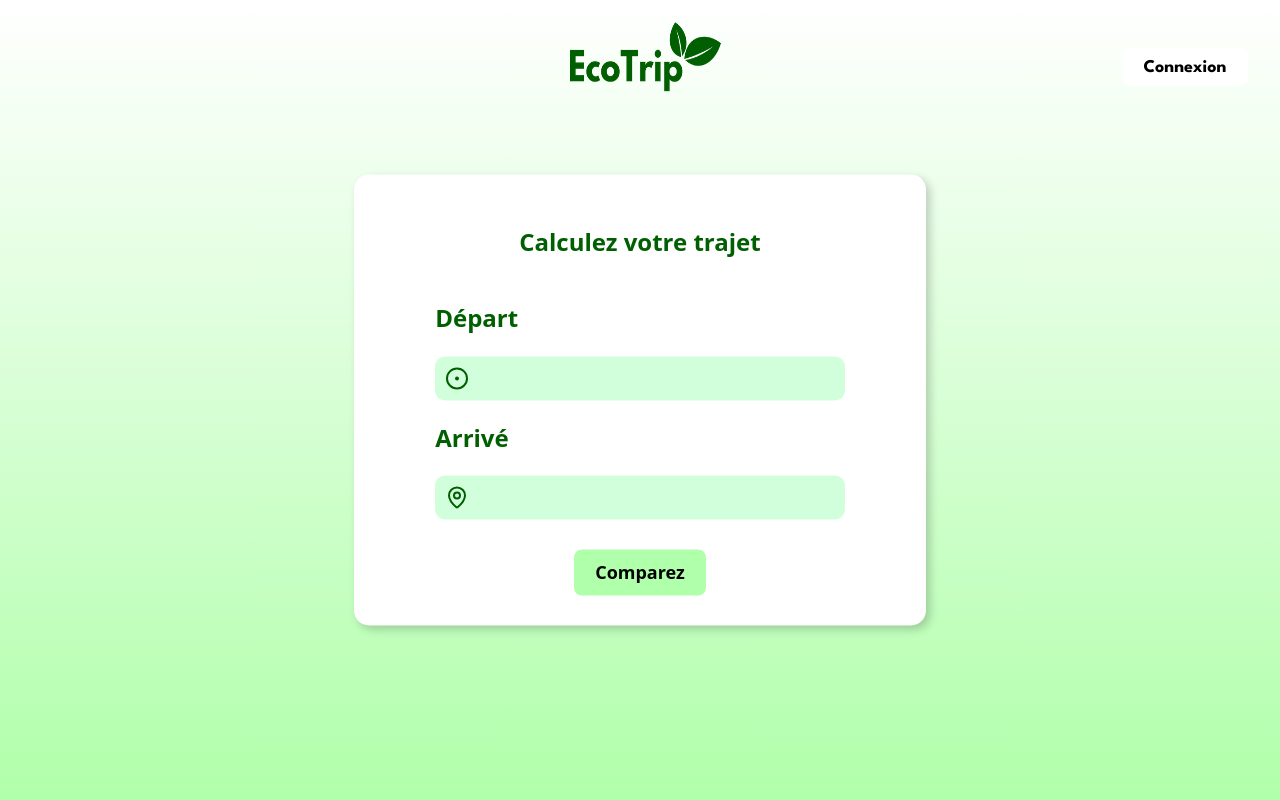
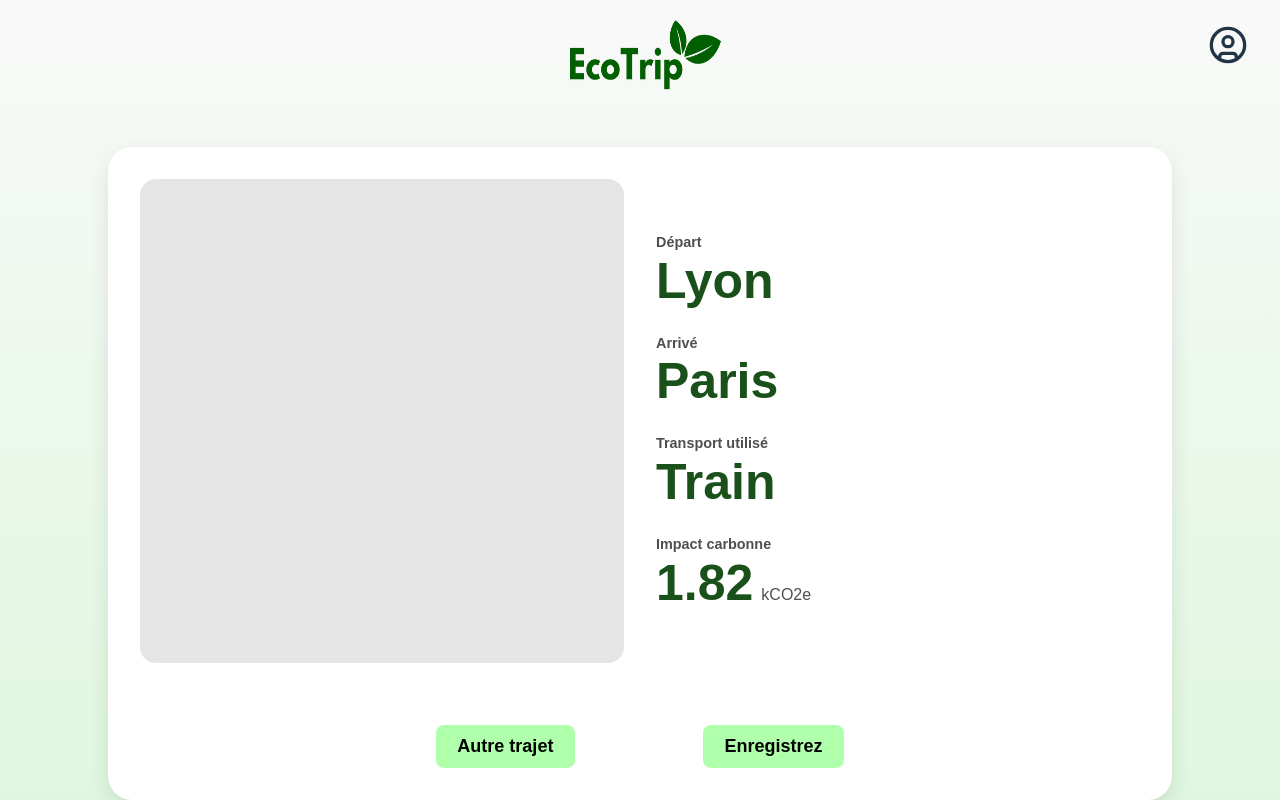
Before and after one commit to amir69003/Ecotrip, a React (Vite) app in the folder frontend/: page / in a window 1280 px wide. Built offline with nearby package versions, Linux system fonts and the light colour scheme.

Commit message:
Le design est presque fini il manque la map

```diff
--- /dev/null
+++ b/frontend/src/assets/styles/result.module.css
@@ -0,0 +1,134 @@
+@font-face {
+    font-family: 'League Spartan';
+    src: url('./../fonts/LeagueSpartan.ttf');
+}
+
+.resultPage {
+    height: 100vh;
+    width: 100vw;
+    overflow: hidden;
+    background: linear-gradient(to bottom, #f9f9f9, #dff7df);
+    display: flex;
+    flex-direction: column;
+    align-items: center;
+    font-family: 'Poppins', sans-serif;
+}
+
+/* Conteneur central blanc */
+.whiteContainer {
+    background: white;
+    border-radius: 1.5rem;
+    padding: 2rem;
+    width: 90%;
+    max-width: 1000px;
+    height: auto;
+    box-shadow: 0 8px 20px rgba(0, 0, 0, 0.1);
+    display: flex;
+    flex-direction: column;
+    gap: 2rem;
+    margin-top: 2rem;
+}
+
+/* Carte à gauche / Résultats à droite */
+.mapResultContainer {
+    display: flex;
+    flex-direction: row;
+    justify-content: space-between;
+    align-items: stretch;
+    gap: 2rem;
+    width: 100%;
+}
+
+/* Map : prend la moitié gauche */
+.map {
+    flex: 1;
+    background-color: #e5e5e5;
+    border-radius: 1rem;
+    overflow: hidden;
+    aspect-ratio: 1 / 1;
+}
+
+/* Résultats à droite */
+.resultContainer {
+    flex: 1;
+    display: flex;
+    flex-direction: column;
+    justify-content: center;
+    gap: 1.5rem;
+}
+
+/* Bloc texte */
+.collumData h2 {
+    font-size: 0.9rem;
+    font-weight: bold;
+    color: #4f4f4f;
+    margin: 0;
+}
+
+.collumData h1 {
+    font-size: 50px;
+    font-weight: 700;
+    color: #1a501a;
+    margin: 0;
+}
+
+/* Impact carbone */
+.rowData {
+    display: flex;
+    align-items: baseline;
+    gap: 0.5rem;
+}
+
+.rowData h1 {
+    font-size: 50px;
+    font-weight: 700;
+    color: #1a501a;
+    margin: 0;
+}
+
+.rowData h3 {
+    font-size: 1rem;
+    font-weight: 500;
+    color: #4f4f4f;
+    margin: 0;
+}
+
+/* Boutons */
+.rowButton {
+    display: flex;
+    justify-content: center;
+    gap: 8rem;
+    width: 100%;
+}
+
+
+.button{
+    background: #B0FFAA;
+    font-weight: bold;
+    font-size: 18px;
+
+    border: none;
+    cursor: pointer;
+    transition: transform 0.2s;
+    margin-top: 30px;
+}
+.button:hover{
+    transform: scale(1.1);
+}
+
+
+/* Responsive : mobile */
+@media (max-width: 768px) {
+    .mapResultContainer {
+        flex-direction: column;
+    }
+
+    .map, .resultContainer {
+        width: 100%;
+    }
+
+    .rowButton {
+        flex-direction: column;
+        gap: 1rem;
+    }
+}
--- a/frontend/src/main.tsx
+++ b/frontend/src/main.tsx
@@ -3,9 +3,10 @@ import { createRoot } from 'react-dom/client'
 import './index.css'
 import CalculPage from './pages/CalculPage.tsx'
 import Home from "./pages/Home.tsx";
+import ResultPage from "./pages/ResultPage.tsx";
 
 createRoot(document.getElementById('root')!).render(
   <StrictMode>
-    <CalculPage />
+    <ResultPage />
   </StrictMode>,
 )
--- /dev/null
+++ b/frontend/src/pages/ResultPage.tsx
@@ -0,0 +1,62 @@
+import styles from "../assets/styles/result.module.css";
+import Header from "../components/Header.tsx";
+
+type CarbonData = {
+    departure: string,
+    arrival: string,
+    transport: string,
+    carbon_impact: number
+}
+const fakeData: CarbonData = {
+    departure: "Lyon",
+    arrival: "Paris",
+    transport: "Train",
+    carbon_impact: 1.82
+}
+function ResultPage(){
+    return (
+        <>
+            <div className={styles.resultPage}>
+                <Header isAuthenticated={true}/>
+                <div className={styles.whiteContainer}>
+                    <div className={styles.mapResultContainer}>
+                        <div className={styles.map}>
+
+                        </div>
+                        <div className={styles.resultContainer}>
+                            <div className={styles.collumData}>
+                                <h2>Départ</h2>
+                                <h1>{fakeData.departure}</h1>
+                            </div>
+                            <div className={styles.collumData}>
+                                <h2>Arrivé</h2>
+                                <h1>{fakeData.arrival}</h1>
+                            </div>
+                            <div className={styles.collumData}>
+                                <h2>Transport utilisé</h2>
+                                <h1>{fakeData.transport}</h1>
+                            </div>
+                            <div className={styles.collumData}>
+                                <h2>Impact carbonne</h2>
+                                <div className={styles.rowData}>
+                                    <h1>{fakeData.carbon_impact}</h1>
+                                    <h3>kCO2e</h3>
+                                </div>
+                            </div>
+                        </div>
+                    </div>
+                    <div className={styles.rowButton}>
+                        <button className={styles.button} onClick={() => alert("Le user veut se connecter !")}>
+                            Autre trajet
+                        </button>
+                        <button className={styles.button} onClick={() => alert("Le user veut se connecter !")}>
+                            Enregistrez
+                        </button>
+                    </div>
+                </div>
+
+            </div>
+        </>
+    )
+}
+export default ResultPage;
```
